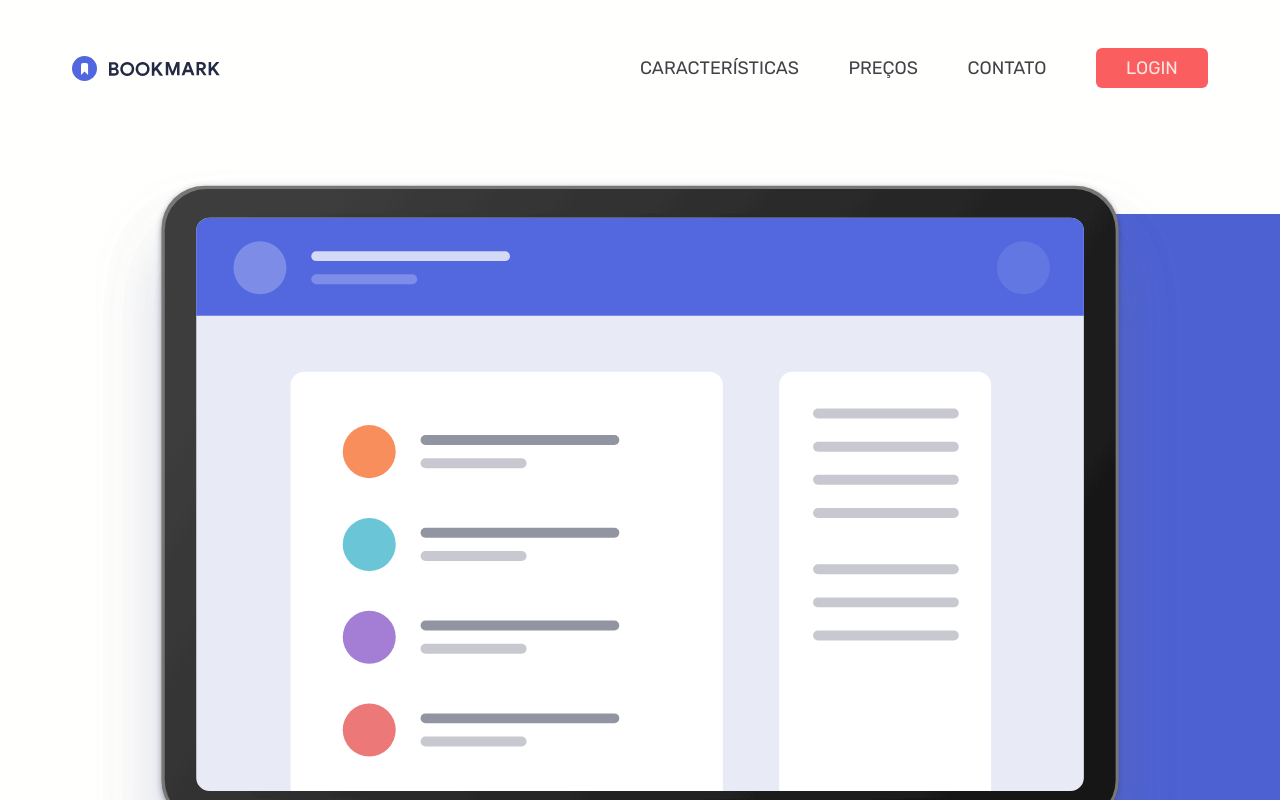
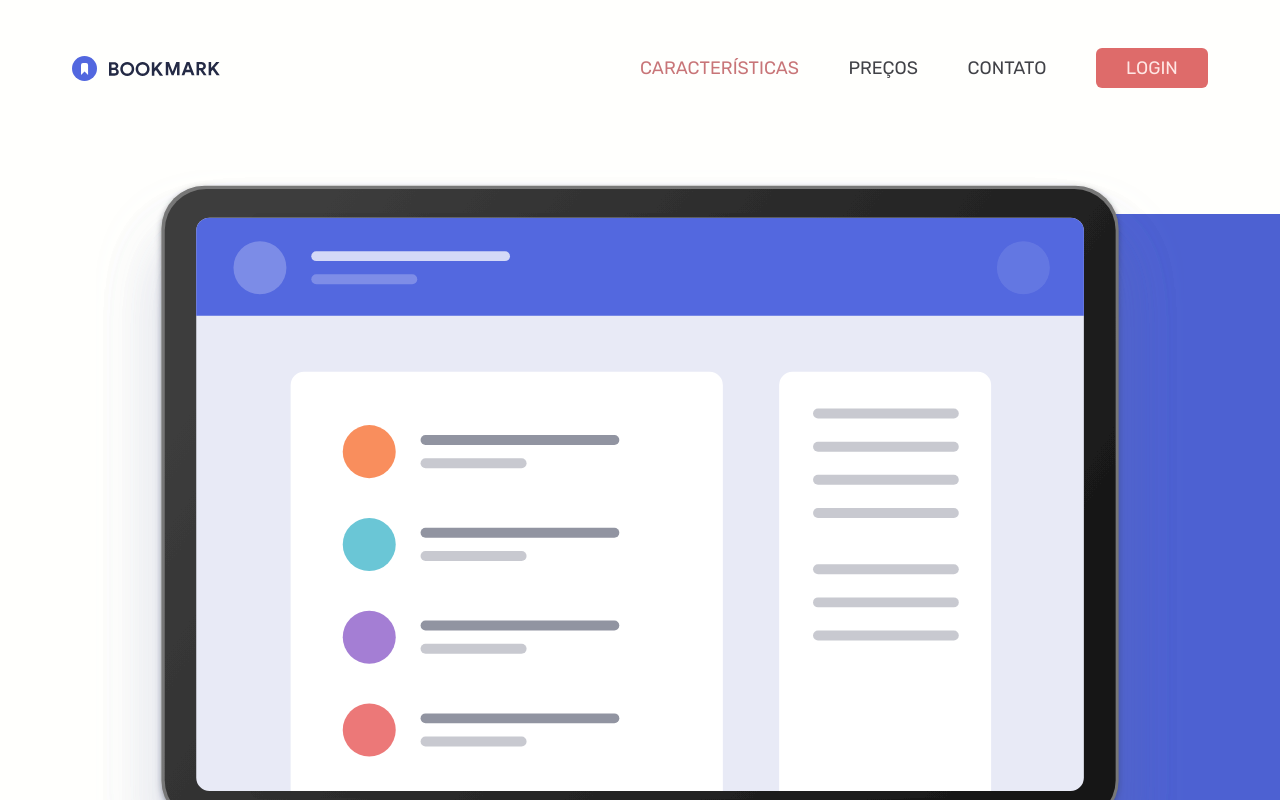
Before and after one commit to LipePLima/bookmark, an Angular app: page / in a window 1280 px wide. In both pictures the pointer is over the link 719 px from the left and 68 px from the top of the page. Shown: the top 800 px of the page. Built offline with nearby package versions, Linux system fonts and the light colour scheme.

Commit message:
Style: interação ao passar o mouse

```diff
--- a/src/app/header/headerMQ.component.scss
+++ b/src/app/header/headerMQ.component.scss
@@ -48,6 +48,10 @@
           }
         }
 
+        .list__link:hover {
+          color: #C67073;
+        }
+
         .link__login {
           display: flex;
           justify-content: center;
@@ -56,12 +60,16 @@
           height: 40px;
 
           border-radius: 6px;
-          background-color: #FB5859;
+          background-color: #DD6565;
           color: #FFE6E3;
         }
+
+        .link__login:hover {
+          background-color: transparent;
+          border: 2px solid #DD6565;
+          color: #DD6565;
+        }
       }
-
-
     }
   }
 }
```
